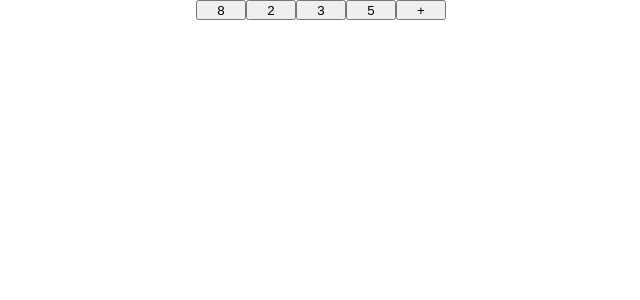
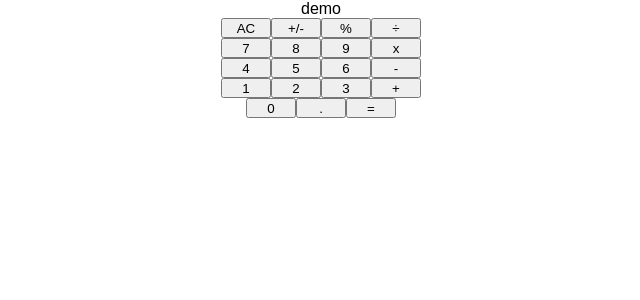
Before and after one commit to hongduc-phan/calculator, a React (Create React App) app: page / in a window 1280 px wide. Shown: the top 300 px of the page, without its empty margins (319-959 px from the left). Built offline with nearby package versions, Linux system fonts and the light colour scheme.

Commit message:
second commit

```diff
--- a/src/components/Button.js
+++ b/src/components/Button.js
@@ -1,13 +1,23 @@
 import React, { Component } from 'react';
+import PropTypes from "prop-types";
 
 const Button = props => {
-console.log(props)
-let {value} = props;
+
+    const handleOnClick = () =>{
+        props.onClick(props.name);
+    }
+
     return (
-        <button  value = {value} type="button">
-          {props.children}
+        <button value= {props.name}
+                onClick={handleOnClick}>
+            {props.name}
         </button>
     )
 };
 
+Button.propTypes = {
+    name: PropTypes.string,
+    onClick: PropTypes.func,
+}
+
 export default Button;
--- a/src/components/Content.js
+++ b/src/components/Content.js
@@ -6,19 +6,17 @@ class Content extends Component {
 
     state = {
     result: 0,
-    name:''
+    name:'demo'
     }
+
     constructor(props) {
           super(props);
     }
 
- handleOnClick = (event) =>{
-   const target = event.target;
-       const value  = target.value;
-
+    handleClick = (value) =>{
         this.setState({
             name: value
-       });
+        })
     }
 
     render() {
@@ -28,12 +26,35 @@ class Content extends Component {
       <React.Fragment>
         <Result result = {this.state.name}/>
 
-        <button value = '8' onClick = {this.handleOnClick} >8 </button>
-
-        <Button value = '2' onClick = {this.handleOnClick}> 2</Button>
-        <Button  value = '3' onClick = {this.handleOnClick}> 3</Button>
-        <Button  value = '5' onClick = {this.handleOnClick}> 5</Button>
-        <Button  value = '+' onClick = {this.handleOnClick}> + </Button>
+          <div>
+              <Button name="AC" onClick={this.handleClick} />
+              <Button name="+/-" onClick={this.handleClick} />
+              <Button name="%" onClick={this.handleClick} />
+              <Button name="÷" onClick={this.handleClick}  />
+          </div>
+          <div>
+              <Button name="7" onClick={this.handleClick} />
+              <Button name="8" onClick={this.handleClick} />
+              <Button name="9" onClick={this.handleClick} />
+              <Button name="x" onClick={this.handleClick}  />
+          </div>
+          <div>
+              <Button name="4" onClick={this.handleClick} />
+              <Button name="5" onClick={this.handleClick} />
+              <Button name="6" onClick={this.handleClick} />
+              <Button name="-" onClick={this.handleClick}  />
+          </div>
+          <div>
+              <Button name="1" onClick={this.handleClick} />
+              <Button name="2" onClick={this.handleClick} />
+              <Button name="3" onClick={this.handleClick} />
+              <Button name="+" onClick={this.handleClick}  />
+          </div>
+          <div>
+              <Button name="0" onClick={this.handleClick}  />
+              <Button name="." onClick={this.handleClick} />
+              <Button name="=" onClick={this.handleClick}  />
+          </div>
       </React.Fragment>
     );
   }
--- a/src/components/Result.js
+++ b/src/components/Result.js
@@ -1,4 +1,5 @@
 import React, { Component } from 'react';
+import PropTypes from "prop-types";
 
 const Result = props => {
 
@@ -10,4 +11,7 @@ const Result = props => {
     )
 };
 
+Result.propTypes = {
+    result: PropTypes.string,
+}
 export default Result;
```
Also changed, not shown: src/components/a.js (added, +18 -0 lines), src/logic/calculate.js (added). Lines whose indentation alone changed are shown as unchanged.
